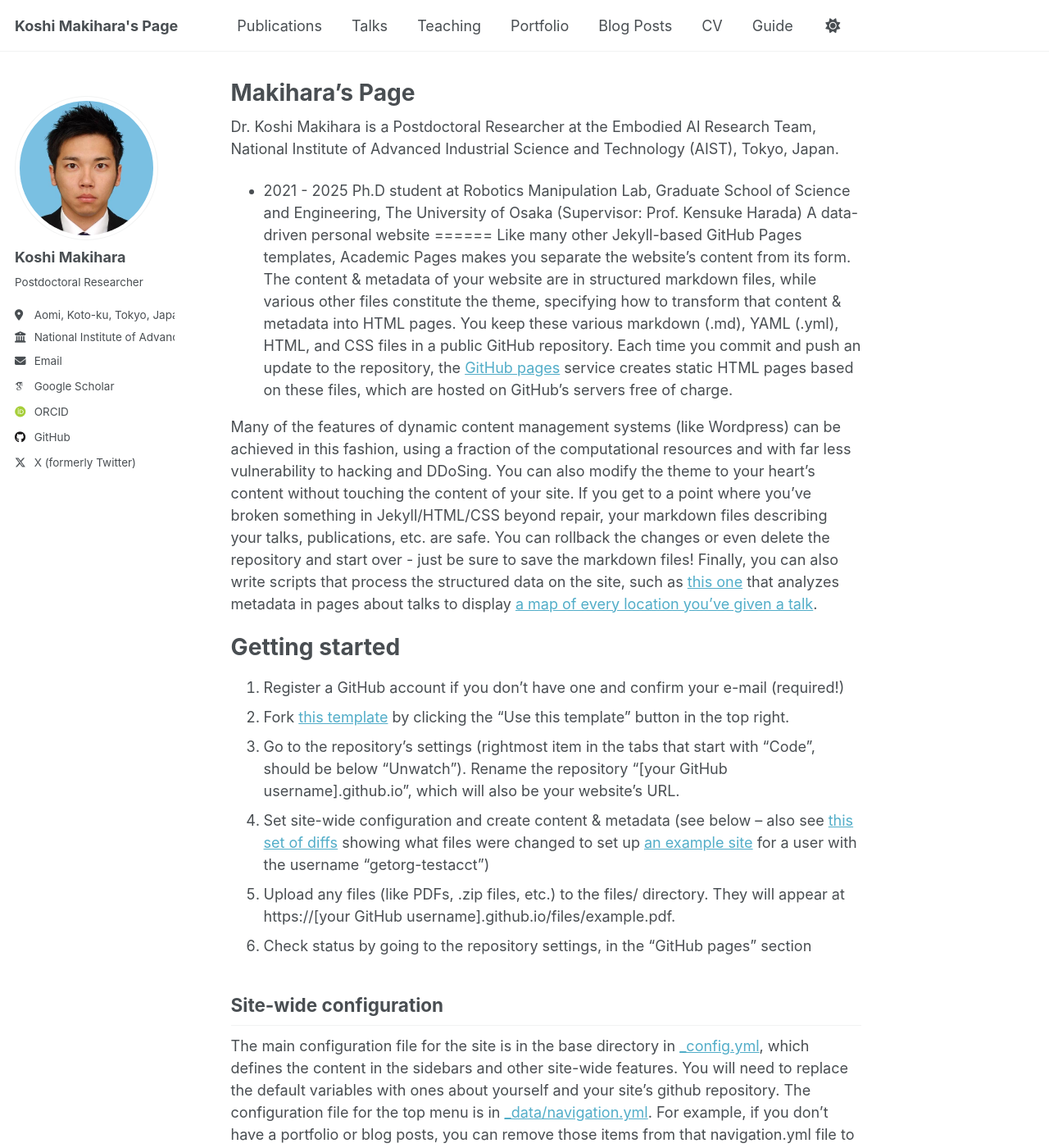
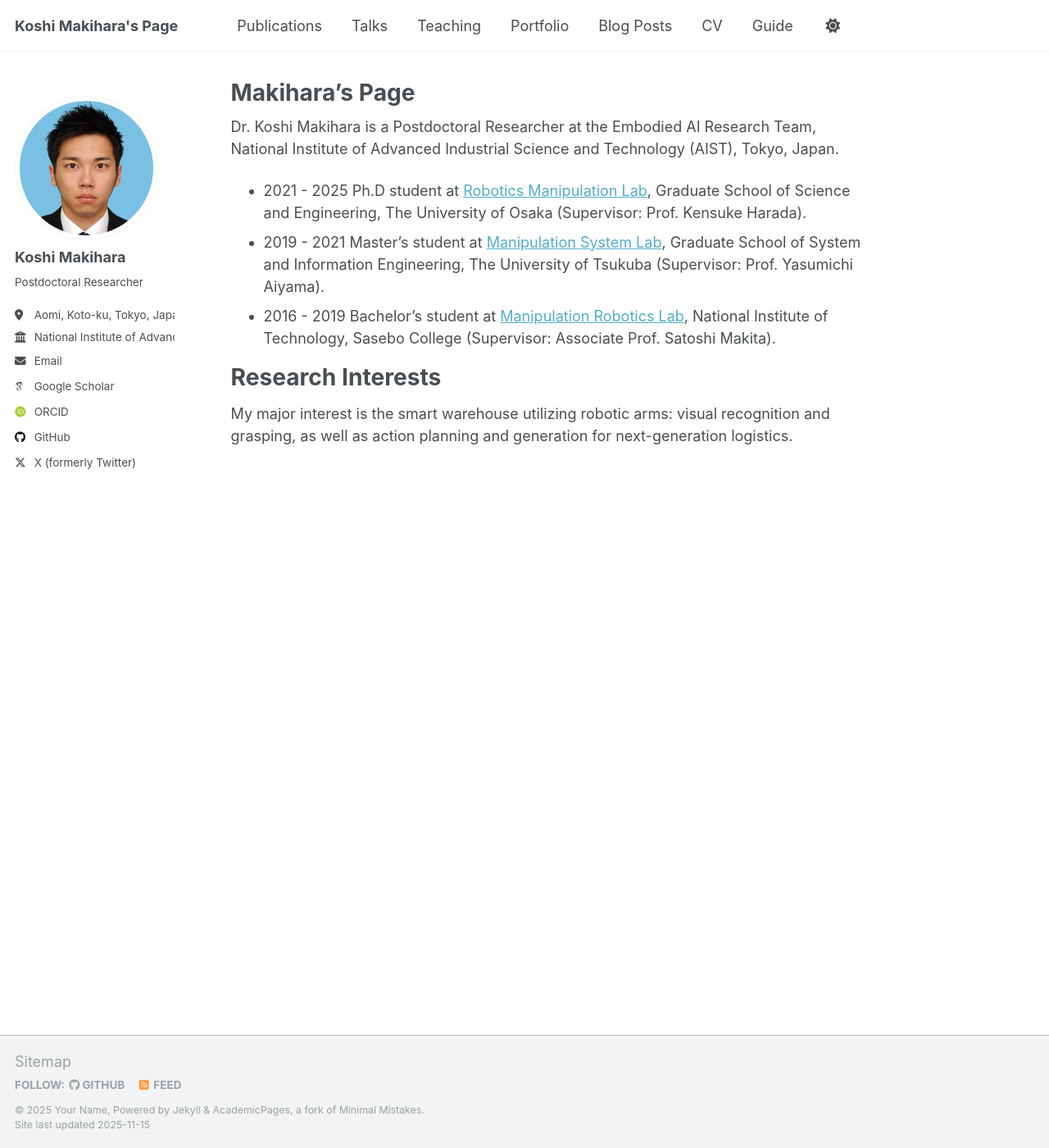
Before and after one commit to k-makihara/k-makihara.github.io, a Jekyll site: the page built from _pages/about.md, in a window 1280 px wide and 1400 px high. Shown: the whole window at 82% size. Built offline with Jekyll 4.4.1, drawn with Linux system fonts in a browser that asks for light colours; some web fonts are replaced; some of the changed text lies outside the part shown.

Commit message:
Update about.md

```diff
--- a/_pages/about.md
+++ b/_pages/about.md
@@ -2,47 +2,17 @@
 permalink: /
 title: "Makihara's Page"
 author_profile: true
-
+redirect_from:
+  - /about/
+  - /about.html
 ---
 
 Dr. Koshi Makihara is a Postdoctoral Researcher at the Embodied AI Research Team, National Institute of Advanced Industrial Science and Technology (AIST), Tokyo, Japan.
 
-- 2021 - 2025 Ph.D student at Robotics Manipulation Lab, Graduate School of Science and Engineering, The University of Osaka (Supervisor: Prof. Kensuke Harada)
-A data-driven personal website
+- 2021 - 2025 Ph.D student at [Robotics Manipulation Lab](https://www.roboticmanipulation.org/english/), Graduate School of Science and Engineering, The University of Osaka (Supervisor: Prof. Kensuke Harada).
+- 2019 - 2021 Master's student at [Manipulation System Lab](https://sites.google.com/ms.esys.tsukuba.ac.jp/www/home?authuser=0), Graduate School of System and Information Engineering, The University of Tsukuba (Supervisor: Prof. Yasumichi Aiyama).
+- 2016 - 2019 Bachelor's student at [Manipulation Robotics Lab](https://www.fit.ac.jp/~makita/index-en.html), National Institute of Technology, Sasebo College (Supervisor: Associate Prof. Satoshi Makita).
+
+Research Interests
 ======
-Like many other Jekyll-based GitHub Pages templates, Academic Pages makes you separate the website's content from its form. The content & metadata of your website are in structured markdown files, while various other files constitute the theme, specifying how to transform that content & metadata into HTML pages. You keep these various markdown (.md), YAML (.yml), HTML, and CSS files in a public GitHub repository. Each time you commit and push an update to the repository, the [GitHub pages](https://pages.github.com/) service creates static HTML pages based on these files, which are hosted on GitHub's servers free of charge.
-
-Many of the features of dynamic content management systems (like Wordpress) can be achieved in this fashion, using a fraction of the computational resources and with far less vulnerability to hacking and DDoSing. You can also modify the theme to your heart's content without touching the content of your site. If you get to a point where you've broken something in Jekyll/HTML/CSS beyond repair, your markdown files describing your talks, publications, etc. are safe. You can rollback the changes or even delete the repository and start over - just be sure to save the markdown files! Finally, you can also write scripts that process the structured data on the site, such as [this one](https://github.com/academicpages/academicpages.github.io/blob/master/talkmap.ipynb) that analyzes metadata in pages about talks to display [a map of every location you've given a talk](https://academicpages.github.io/talkmap.html).
-
-Getting started
-======
-1. Register a GitHub account if you don't have one and confirm your e-mail (required!)
-1. Fork [this template](https://github.com/academicpages/academicpages.github.io) by clicking the "Use this template" button in the top right.
-1. Go to the repository's settings (rightmost item in the tabs that start with "Code", should be below "Unwatch"). Rename the repository "[your GitHub username].github.io", which will also be your website's URL.
-1. Set site-wide configuration and create content & metadata (see below -- also see [this set of diffs](http://archive.is/3TPas) showing what files were changed to set up [an example site](https://getorg-testacct.github.io) for a user with the username "getorg-testacct")
-1. Upload any files (like PDFs, .zip files, etc.) to the files/ directory. They will appear at https://[your GitHub username].github.io/files/example.pdf.
-1. Check status by going to the repository settings, in the "GitHub pages" section
-
-Site-wide configuration
-------
-The main configuration file for the site is in the base directory in [_config.yml](https://github.com/academicpages/academicpages.github.io/blob/master/_config.yml), which defines the content in the sidebars and other site-wide features. You will need to replace the default variables with ones about yourself and your site's github repository. The configuration file for the top menu is in [_data/navigation.yml](https://github.com/academicpages/academicpages.github.io/blob/master/_data/navigation.yml). For example, if you don't have a portfolio or blog posts, you can remove those items from that navigation.yml file to remove them from the header.
-
-Create content & metadata
-------
-For site content, there is one markdown file for each type of content, which are stored in directories like _publications, _talks, _posts, _teaching, or _pages. For example, each talk is a markdown file in the [_talks directory](https://github.com/academicpages/academicpages.github.io/tree/master/_talks). At the top of each markdown file is structured data in YAML about the talk, which the theme will parse to do lots of cool stuff. The same structured data about a talk is used to generate the list of talks on the [Talks page](https://academicpages.github.io/talks), each [individual page](https://academicpages.github.io/talks/2012-03-01-talk-1) for specific talks, the talks section for the [CV page](https://academicpages.github.io/cv), and the [map of places you've given a talk](https://academicpages.github.io/talkmap.html) (if you run this [python file](https://github.com/academicpages/academicpages.github.io/blob/master/talkmap.py) or [Jupyter notebook](https://github.com/academicpages/academicpages.github.io/blob/master/talkmap.ipynb), which creates the HTML for the map based on the contents of the _talks directory).
-
-**Markdown generator**
-
-The repository includes [a set of Jupyter notebooks](https://github.com/academicpages/academicpages.github.io/tree/master/markdown_generator
-) that converts a CSV containing structured data about talks or presentations into individual markdown files that will be properly formatted for the Academic Pages template. The sample CSVs in that directory are the ones I used to create my own personal website at stuartgeiger.com. My usual workflow is that I keep a spreadsheet of my publications and talks, then run the code in these notebooks to generate the markdown files, then commit and push them to the GitHub repository.
-
-How to edit your site's GitHub repository
-------
-Many people use a git client to create files on their local computer and then push them to GitHub's servers. If you are not familiar with git, you can directly edit these configuration and markdown files directly in the github.com interface. Navigate to a file (like [this one](https://github.com/academicpages/academicpages.github.io/blob/master/_talks/2012-03-01-talk-1.md) and click the pencil icon in the top right of the content preview (to the right of the "Raw | Blame | History" buttons). You can delete a file by clicking the trashcan icon to the right of the pencil icon. You can also create new files or upload files by navigating to a directory and clicking the "Create new file" or "Upload files" buttons.
-
-Example: editing a markdown file for a talk
-![Editing a markdown file for a talk](/images/editing-talk.png)
-
-For more info
-------
-More info about configuring Academic Pages can be found in [the guide](https://academicpages.github.io/markdown/), the [growing wiki](https://github.com/academicpages/academicpages.github.io/wiki), and you can always [ask a question on GitHub](https://github.com/academicpages/academicpages.github.io/discussions). The [guides for the Minimal Mistakes theme](https://mmistakes.github.io/minimal-mistakes/docs/configuration/) (which this theme was forked from) might also be helpful.
+My major interest is the smart warehouse utilizing robotic arms: visual recognition and grasping, as well as action planning and generation for next-generation logistics.
```
